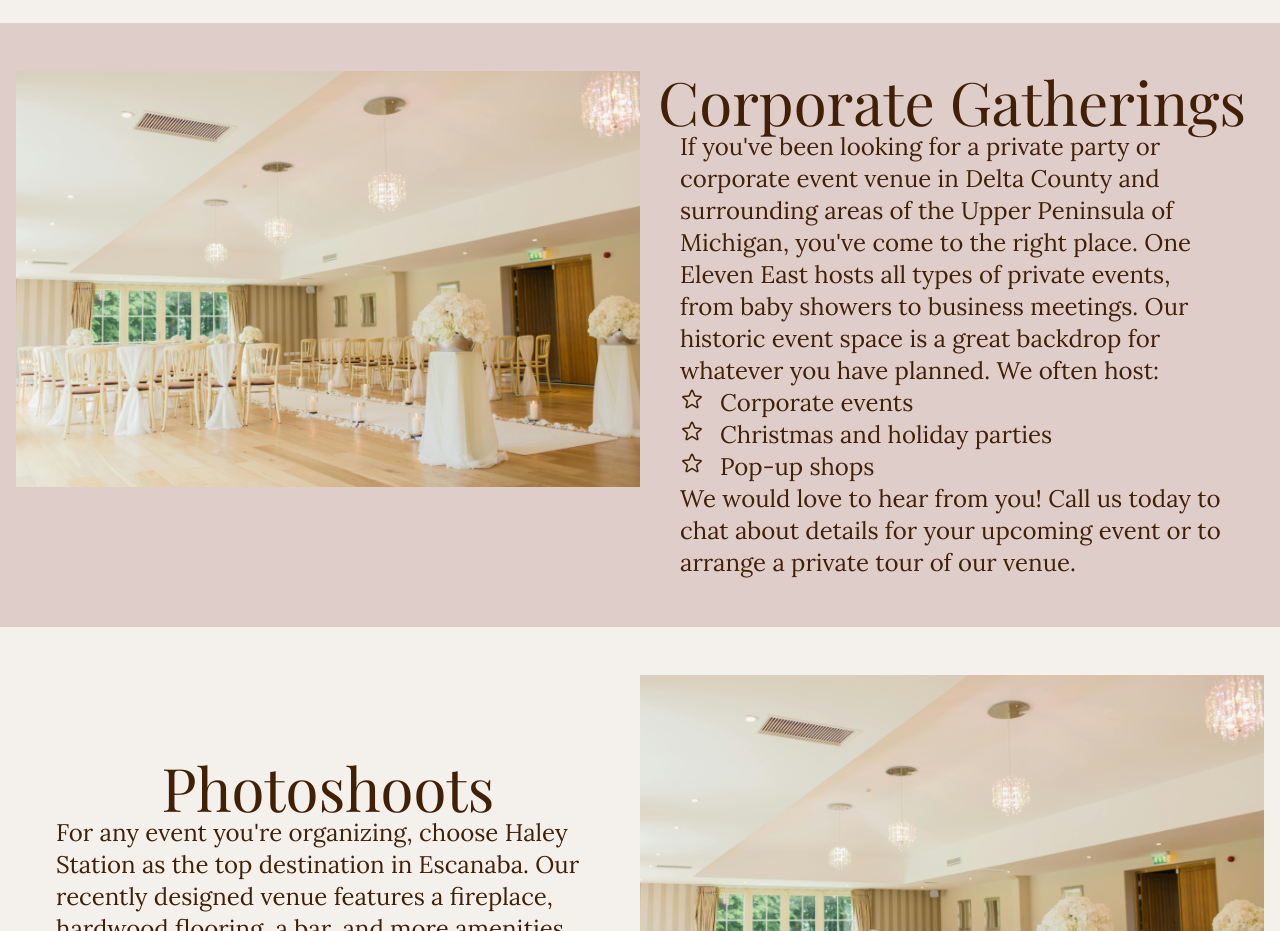
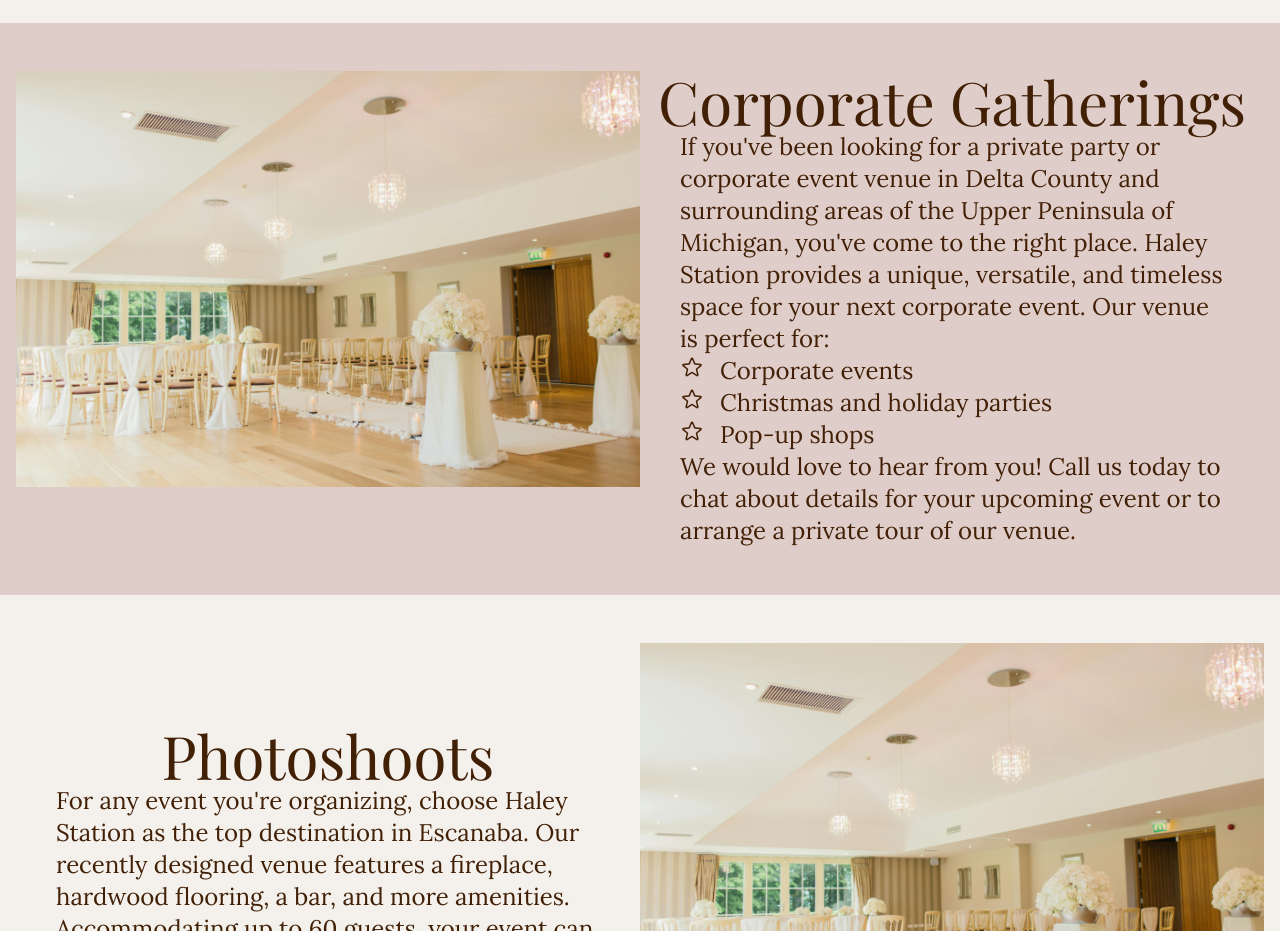
Before and after one commit to lee14k/haleystation, a Next.js app: page /Events in a window 1280 px wide. Shown: the part 1620-2551 px from the top of the page. Built offline with nearby package versions, Linux system fonts and the light colour scheme; a web font is replaced by a local one.

Commit message:
itemized changes from email

```diff
--- a/components/FAQ.jsx
+++ b/components/FAQ.jsx
@@ -76,7 +76,7 @@ const FAQ = () => {
           ))}
         </div>
         <div className="ml-4">
-          <Image src="/stok1.jpg" width={800} height={600} />
+          <Image src="/newhsphoto1.jpg" width={800} height={600} />
         </div>
       </div>
     </div>
--- a/components/PhotoGallery.jsx
+++ b/components/PhotoGallery.jsx
@@ -39,7 +39,7 @@ export default function PhotoGallery() {
       </div>
       <p className="text-xl mx-24">
         Did you celebrate at Haley Station? Tag us on Facebook and Instagram
-        @HaleyStationVenue-- we’d love to see photos of your special day!
+        @haley_station- we’d love to see photos of your special day!
       </p>
     </div>
   );
--- a/pages/Events.js
+++ b/pages/Events.js
@@ -75,10 +75,7 @@ const Events = () => {
             <p className="px-10 text-2xl">
               If you've been looking for a private party or corporate event
               venue in Delta County and surrounding areas of the Upper Peninsula
-              of Michigan, you've come to the right place. One Eleven East hosts
-              all types of private events, from baby showers to business
-              meetings. Our historic event space is a great backdrop for
-              whatever you have planned. We often host:
+              of Michigan, you've come to the right place. Haley Station provides a unique, versatile, and timeless space for your next corporate event. Our venue is perfect for:
               <ul className="list-disc ">
                 <li className="flex gap-4">
                   <StarIcon className="h-6 w-6" />
--- a/pages/Rates.js
+++ b/pages/Rates.js
@@ -66,7 +66,6 @@ const Rates = () => {
                 <h4 className="text-2xl">
                   $595 | additional hours $100 per hour
                 </h4>
-                <span className="text-xl"> Includes set up and clean up</span>
               </div>
             </div>
           </div>
```
